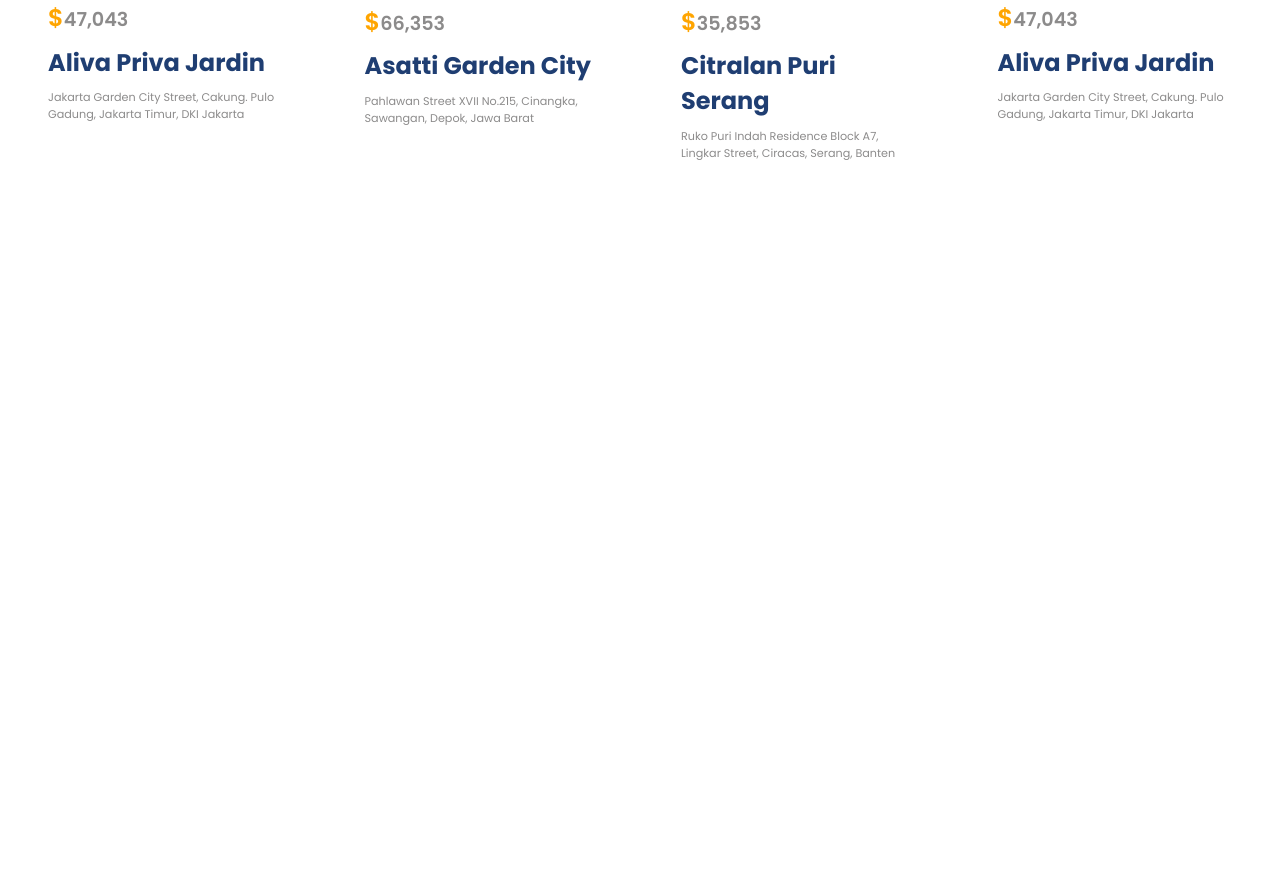
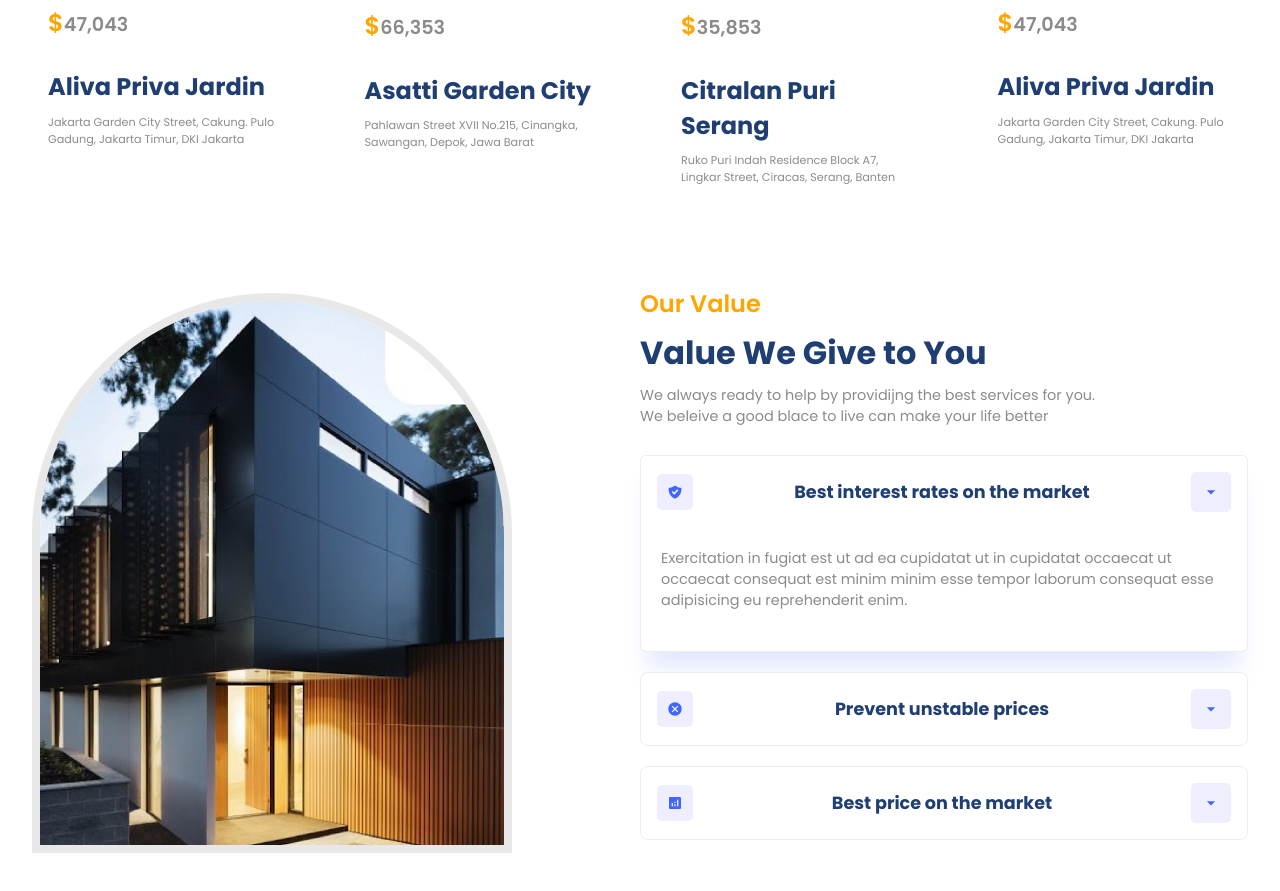
Before and after one commit to AsadBulediReal/real-state-design, a React (Vite) app: page / in a window 1280 px wide. Shown: the part 1275-2166 px from the top of the page. Before the commit the page ends 1485 px from the top, so only its background shows below. Built offline with nearby package versions, Linux system fonts and the light colour scheme.

Commit message:
added value section

```diff
--- a/src/App.jsx
+++ b/src/App.jsx
@@ -3,6 +3,9 @@
 import "./assets/styles/App.css";
 import Compaines from "./components/Compaines";
 import Residencies from "./components/Residencies";
+import Value from "./components/Value";
+
+
 function App() {
   return (
     <div className="app">
@@ -13,6 +16,7 @@
       </div>
       <Compaines />
       <Residencies />
+      <Value />
     </div>
   );
 }
--- /dev/null
+++ b/src/assets/styles/Value.css
@@ -0,0 +1,55 @@
+.v-container .image-container {
+  border: 8px solid rgb(232, 232, 232);
+}
+
+.v-container > div {
+  flex: 1;
+}
+
+.v-right {
+  gap: 0.5rem;
+}
+
+.accordion {
+  margin-top: 2rem;
+  border: none;
+}
+
+.accordionItem {
+  background-color: white;
+  border: 0.8px solid rgba(128, 128, 128, 0.143);
+  border-radius: 8px;
+  overflow: hidden;
+  margin-bottom: 20px;
+}
+
+.accordionItem.expanded {
+  box-shadow: var(--shadow);
+  border-radius: 6px;
+}
+
+.accordionButton {
+  background-color: white;
+  padding: 1rem;
+  width: 100%;
+  justify-content: space-between;
+  cursor: pointer;
+}
+
+.icon {
+  padding: 10px;
+  background-color: #eeeeff;
+  border-radius: 5px;
+}
+
+.icon svg {
+  fill: var(--blue);
+}
+
+.accordionButton .primaryText {
+  font-size: 1.1rem;
+}
+
+.secondaryText {
+  margin-bottom: 20px;
+}
--- /dev/null
+++ b/src/components/Value.jsx
@@ -0,0 +1,78 @@
+import React, { useState } from "react";
+
+import {
+  Accordion,
+  AccordionItem,
+  AccordionItemHeading,
+  AccordionItemButton,
+  AccordionItemPanel,
+  AccordionItemState,
+} from "react-accessible-accordion";
+
+import { MdOutlineArrowDropDown } from "react-icons/md";
+import data from "../utils/accordion";
+
+import "react-accessible-accordion/dist/fancy-example.css";
+
+import "../assets/styles/Value.css";
+
+const Value = () => {
+  return (
+    <section className="v-wrapper">
+      <div className="paddings innerWidth flexCenter v-container">
+        <div className="v-left">
+          <div className="image-container">
+            <img src="./value.png" alt="Value" />
+          </div>
+        </div>
+        <div className="flexColStart v-right">
+          <h2 className="orangeText">Our Value</h2>
+          <h1 className="primaryText">Value We Give to You</h1>
+          <p className="secondaryText">
+            We always ready to help by providijng the best services for you.{" "}
+            <br />
+            We beleive a good blace to live can make your life better
+          </p>
+          <Accordion
+            className="accrdion"
+            allowMultipleExpanded={false}
+            preExpanded={[0]}
+          >
+            {data.map((item, i) => {
+              const [className, setClassName] = useState(null);
+              return (
+                <AccordionItem
+                  className={`accordionItem ${className}`}
+                  key={i}
+                  uuid={i}
+                >
+                  <AccordionItemHeading>
+                    <AccordionItemButton className="flexCenter accordionButton">
+                      <AccordionItemState>
+                        {({ expanded }) =>
+                          expanded
+                            ? setClassName("expanded")
+                            : setClassName("collapsed")
+                        }
+                      </AccordionItemState>
+                      <div className="flexCenter icon">{item.icon}</div>
+                      <h2 className="primaryText">{item.heading}</h2>
+                      <div className="flexCenter icon">
+                        <MdOutlineArrowDropDown size={20} />
+                      </div>
+                    </AccordionItemButton>
+                  </AccordionItemHeading>
+                  <AccordionItemPanel>
+                    <p className="secondaryText">{item.detail}</p>
+                  </AccordionItemPanel>
+                </AccordionItem>
+              );
+            })}
+          </Accordion>
+        </div>
+      </div>
+    </section>
+  );
+};
+
+export default Value;
```
